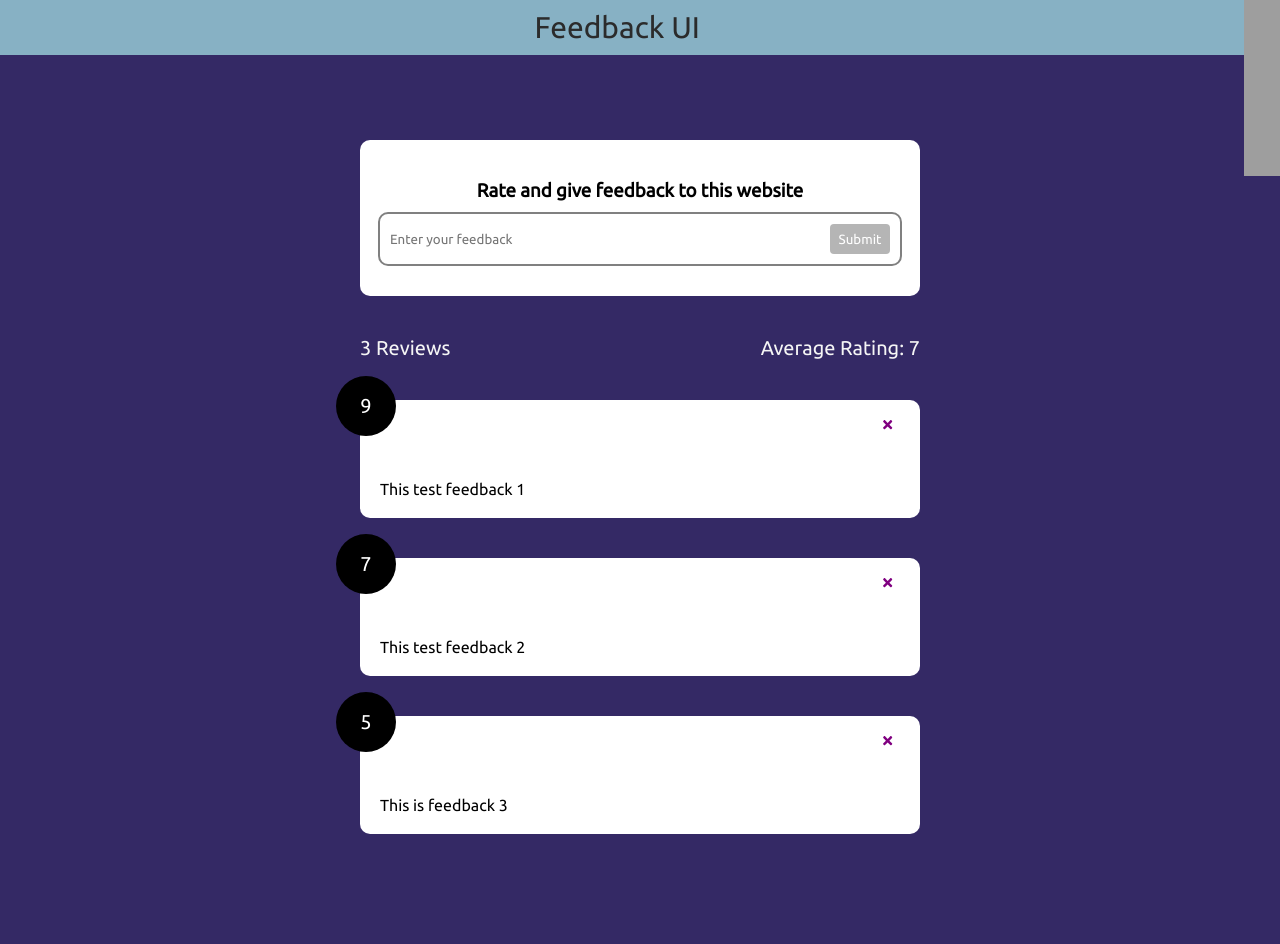
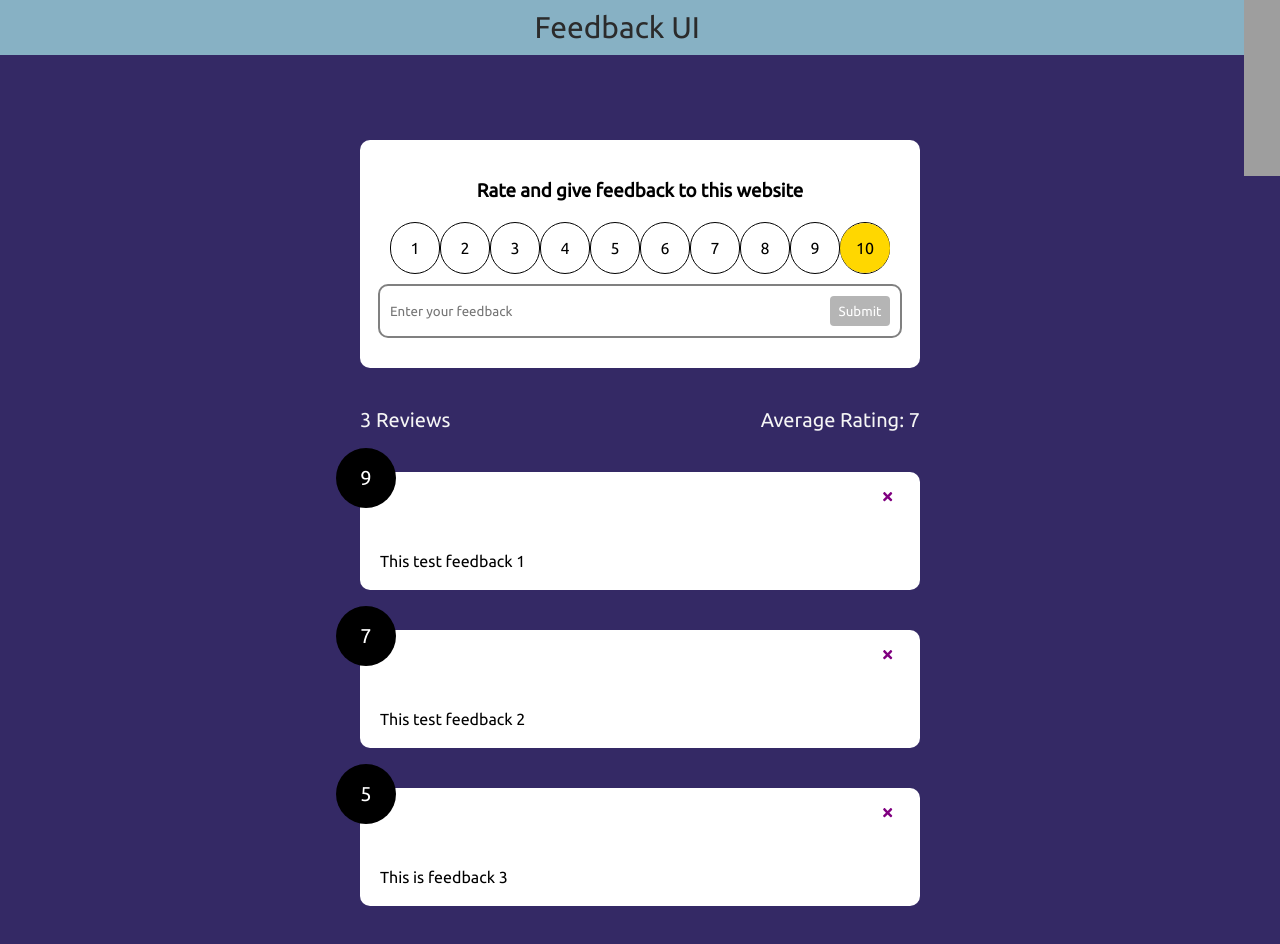
Before and after one commit to Rohit-MK2k/feedback_website, a React (Create React App) app: page / in a window 1280 px wide. Shown: the top 944 px of the page. Before the commit the page ends 874 px from the top, so only its background shows below. Built offline with nearby package versions, Linux system fonts and the light colour scheme; grey boxes are pictures that could not be loaded.

Commit message:
Third Commit
Prototype of rating system added

```diff
--- a/src/components/FeedbackForm.jsx
+++ b/src/components/FeedbackForm.jsx
@@ -1,10 +1,13 @@
 import React, { useState } from 'react'
+import Rating from './Rating'
 import Card from './Shared/Card'
 
 function FeedbackForm() {
   const [text, setText] = useState()
   const [isDisable, setIsDisable] = useState(true)
   const [message, setMessage] = useState("")
+  const [select, setSelect] = useState(10)
+  let row = []
   const handleText = (e) =>{
     setText(e.target.value)
     if(text === " "){
@@ -20,12 +23,21 @@ function FeedbackForm() {
       setMessage(null)
     }
   }
+  const handleSelect = (value) =>{
+    setSelect(parseInt(value,10))
+  }
+  for (let i = 1; i <= 10; i++) {
+    row.push(<Rating value = {i} isSelect = {select} handleSelect = {handleSelect}/>);
+  }
 
-   return (
+  return (
 
     <Card>
       <form action="">
         <h3>Rate and give feedback to this website</h3>
+        <ul className='rating'>
+          {row}
+        </ul>
         <div className="input">
           <input type="text" onChange={handleText} name="feedback" id="feedback" placeholder='Enter your feedback' value={text}/>
           <input type="submit" value="Submit" disabled = {isDisable} />
--- /dev/null
+++ b/src/components/Rating.jsx
@@ -0,0 +1,15 @@
+import React from 'react'
+
+function Rating({value, isSelect, handleSelect}) {
+  console.log(typeof isSelect)
+  console.log(value)
+  console.log(isSelect === value)
+  return (
+    <li>
+      <input type="radio" name={value} id={value} value = {value} onChange={(e)=>handleSelect(e.currentTarget.value)} checked = {value === isSelect}/>
+      <label htmlFor={value}>{value}</label>
+    </li>
+  )
+}
+
+export default Rating
--- a/src/index.css
+++ b/src/index.css
@@ -129,3 +129,39 @@ input[type = "submit"]:disabled{
     font-size: 14px;
     color: red;
 }
+.rating{
+    display: flex;
+    flex-direction: row;
+    justify-content: space-around;
+    list-style-type: none;
+    width: 100%;
+    padding: 10px;
+}
+.rating input[type = "radio"]{
+    opacity: 0;
+}
+.rating li{
+    display: flex;
+    align-items: center;
+    justify-content: center;
+    border: 1px solid black;
+    width: 50px;
+    height: 50px;
+    border-radius: 50px;
+}
+.rating li label{
+    display: flex;
+    align-items: center;
+    justify-content: center;
+    position: absolute;
+    width: 50px;
+    height: 50px;
+    border-radius: 50px;
+    cursor: pointer;
+}
+.rating li:hover{
+    background-color: gold;
+}
+input[type = "radio"]:checked~label{
+    background-color: gold;
+}
```
